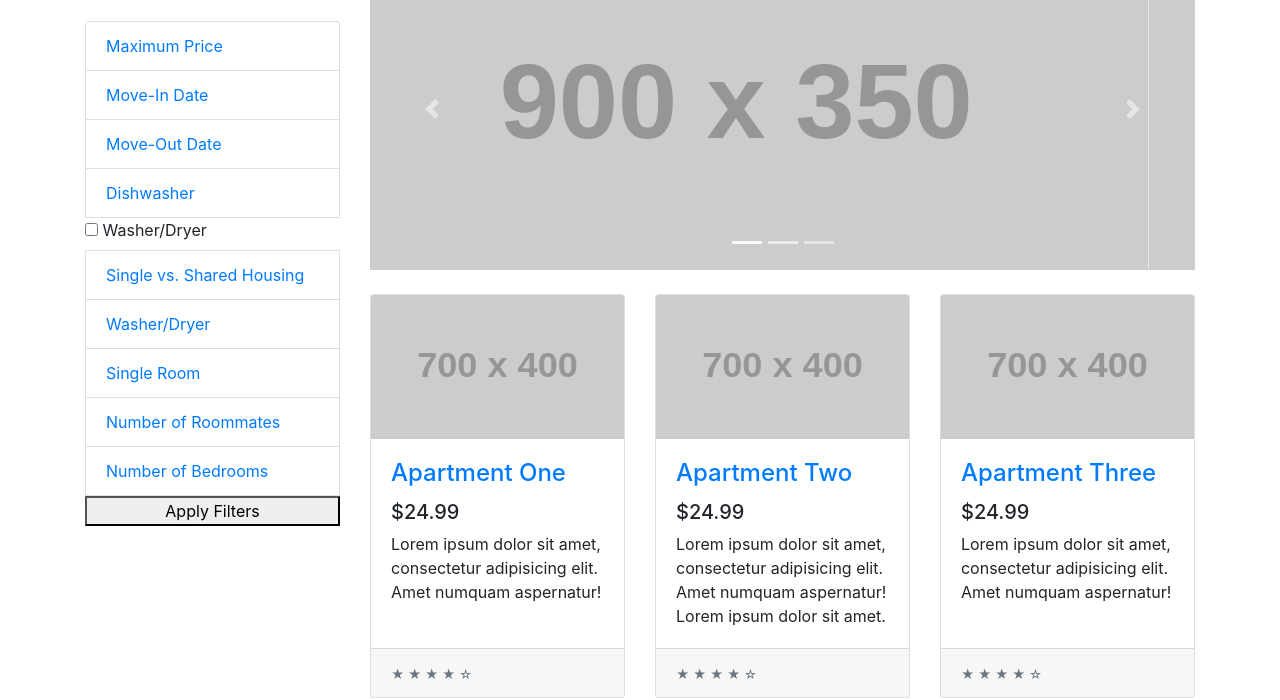
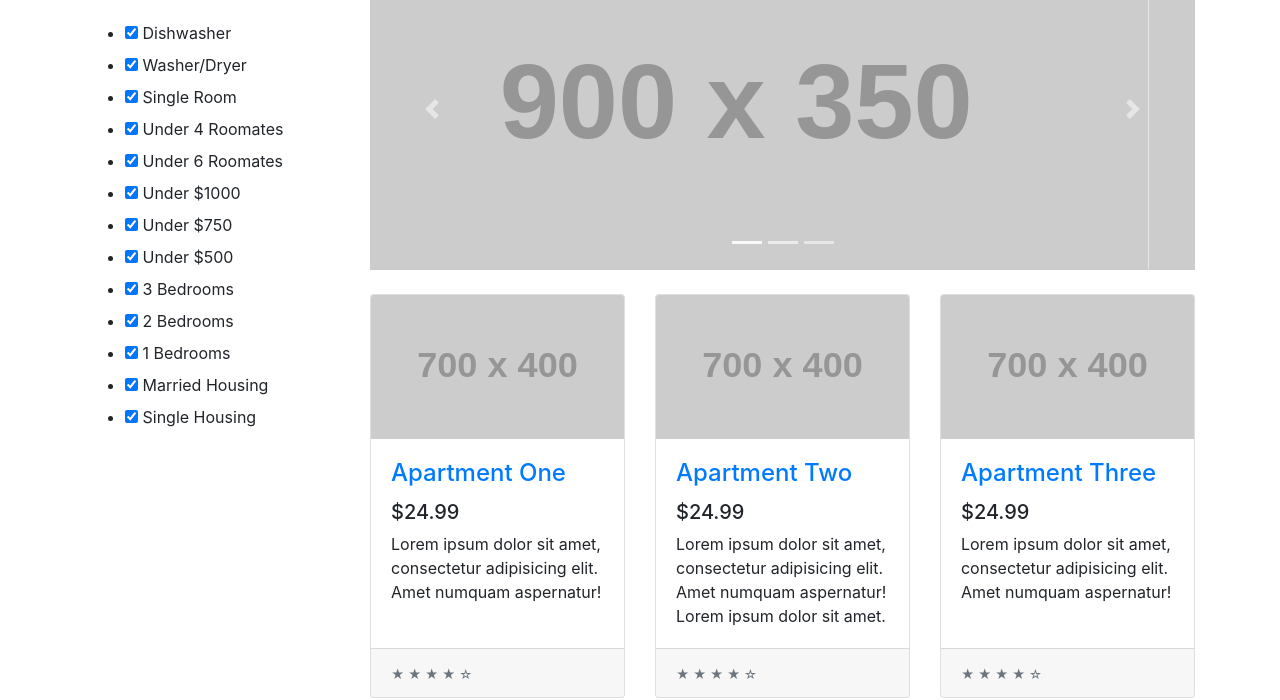
Before and after one commit to BYUCS452S2021/ProvoHousing, a plain HTML site: page listing_page/listings-view.html in a window 1280 px wide. Shown: the part 131-831 px from the top of the page. Drawn offline with nearby package versions, Linux system fonts and the light colour scheme; placeholder pictures from the web are drawn by us.

Commit message:
Made it possible to filter through the main page.

```diff
--- a/js/scripts.js
+++ b/js/scripts.js
@@ -5,3 +5,45 @@
 */
 // This file is intentionally blank
 // Use this file to add JavaScript to your project
+
+async function getListings() {
+    alert("hi")
+    //$(selector).filter('.dishwasher.washer/dryer');
+    let response = await fetch('https://kojk6n7n2e.execute-api.us-east-2.amazonaws.com/test/login');
+
+    let data = await response.json()
+    return data;
+}
+
+function displayFilters() {
+    $(".dishwasher").filter("washer/dryer");
+}
+
+//$( "div, span, p.myClass" ).css( "border", "3px solid red" );
+
+$(document).ready(function() {
+
+    $('input').click(function() {
+        var category = $(this).val();
+
+        $('.' + category).each(function () {
+            var anyChecked = false;
+            var classArray = this.className.split(/\s+/);
+
+            for(idx in classArray)
+            {
+                if ($('#filter-' + classArray[idx]).is(":checked"))
+                {
+                    anyChecked = true;
+                    break;
+                }
+            }
+
+            if (! anyChecked) $(this).hide();
+            else $(this).show();
+
+        });
+
+    });
+
+});
--- a/listing_page/listings-view.html
+++ b/listing_page/listings-view.html
@@ -7,9 +7,13 @@
         <meta name="author" content="" />
         <title>Provo Housing</title>
         <!-- Favicon-->
-        <link rel="icon" type="image/x-icon" href="assets/favicon.ico" />
+        <link rel="icon" type="image/x-icon" href="../assets/favicon.ico" />
         <!-- Core theme CSS (includes Bootstrap)-->
         <link href="../css/styles.css" rel="stylesheet" />
+        <!-- Core theme JS-->
+        <script src="https://ajax.googleapis.com/ajax/libs/jquery/3.5.1/jquery.min.js"></script>
+        <script src="../js/scripts.js"></script>
+
     </head>
     <body>
         <!-- Navigation-->
@@ -35,17 +39,60 @@
                 <div class="col-lg-3">
                     <h1 class="my-4">Shop Name</h1>
                     <div class="list-group">
-                        <a class="list-group-item" href="#!">Maximum Price</a>
-                        <a class="list-group-item" href="#!">Move-In Date</a>
-                        <a class="list-group-item" href="#!">Move-Out Date</a>
-                        <a class="list-group-item" href="#!">Dishwasher</a>
-                        <div class="checkbox"><label><input type="checkbox" rel="washer-dryer"/> Washer/Dryer</label></div>
-                        <a class="list-group-item" href="#!">Single vs. Shared Housing</a>
-                        <a class="list-group-item" href="#!">Washer/Dryer</a>
-                        <a class="list-group-item" href="#!">Single Room</a>
-                        <a class="list-group-item" href="#!">Number of Roommates</a>
-                        <a class="list-group-item" href="#!">Number of Bedrooms</a>
-                        <button onclick="myFunction()">Apply Filters</button>
+                        <ul id="filters">
+                            <li>
+                                <input type="checkbox" value="dishwasher" id="filter-dishwasher" checked/>
+                                <label for="filter-dishwasher">Dishwasher</label>
+                            </li>
+                            <li>
+                                <input type="checkbox" value="washer-dryer" id="filter-washer-dryer" checked/>
+                                <label for="filter-washer-dryer">Washer/Dryer</label>
+                            </li>
+                            <li>
+                                <input type="checkbox" value="single-room" id="filter-single-room" checked/>
+                                <label for="filter-single-room">Single Room</label>
+                            </li>
+                            <li>
+                                <input type="checkbox" value="under-4-roommates" id="filter-under-4-roommates" checked/>
+                                <label for="filter-under-4-roommates">Under 4 Roomates</label>
+                            </li>
+                            <li>
+                                <input type="checkbox" value="under-6-roommates" id="filter-under-6-roommates" checked/>
+                                <label for="filter-under-6-roommates">Under 6 Roomates</label>
+                            </li>
+                            <li>
+                                <input type="checkbox" value="under-$1000" id="filter-under-$1000" checked/>
+                                <label for="filter-under-$1000">Under $1000</label>
+                            </li>
+                            <li>
+                                <input type="checkbox" value="under-$750" id="filter-under-$750" checked/>
+                                <label for="filter-under-$750">Under $750</label>
+                            </li>
+                            <li>
+                                <input type="checkbox" value="under-$500" id="filter-under-$500" checked/>
+                                <label for="filter-under-$500">Under $500</label>
+                            </li>
+                            <li>
+                                <input type="checkbox" value="3-bed" id="3-bed" checked/>
+                                <label for="3-bed">3 Bedrooms</label>
+                            </li>
+                            <li>
+                                <input type="checkbox" value="2-bed" id="2-bed" checked/>
+                                <label for="2-bed">2 Bedrooms</label>
+                            </li>
+                            <li>
+                                <input type="checkbox" value="1-bed" id="1-bed" checked/>
+                                <label for="1-bed">1 Bedrooms</label>
+                            </li>
+                            <li>
+                                <input type="checkbox" value="married-housing" id="married-housing" checked/>
+                                <label for="married-housing">Married Housing</label>
+                            </li>
+                            <li>
+                                <input type="checkbox" value="single-housing" id="single-housing" checked/>
+                                <label for="single-housing">Single Housing</label>
+                            </li>
+                        </ul>
                     </div>
                 </div>
                 <div class="col-lg-9">
@@ -71,7 +118,7 @@
                     </div>
                     <div class="row">
                         <div class="col-lg-4 col-md-6 mb-4 one">
-                            <div class="card h-100">
+                            <div class="card h-100 dishwasher washer-dryer">
                                 <a href="room-view.html"><img class="card-img-top" src="https://via.placeholder.com/700x400" alt="..." /></a>
                                 <div class="card-body">
                                     <h4 class="card-title"><a href="room-view.html">Apartment One</a></h4>
@@ -82,7 +129,7 @@
                             </div>
                         </div>
                         <div class="col-lg-4 col-md-6 mb-4">
-                            <div class="card h-100">
+                            <div class="card h-100 dishwasher">
                                 <a href="#!"><img class="card-img-top" src="https://via.placeholder.com/700x400" alt="..." /></a>
                                 <div class="card-body">
                                     <h4 class="card-title"><a href="#!">Apartment Two</a></h4>
@@ -93,7 +140,7 @@
                             </div>
                         </div>
                         <div class="col-lg-4 col-md-6 mb-4">
-                            <div class="card h-100">
+                            <div class="card h-100 washer-dryer">
                                 <a href="#!"><img class="card-img-top" src="https://via.placeholder.com/700x400" alt="..." /></a>
                                 <div class="card-body">
                                     <h4 class="card-title"><a href="#!">Apartment Three</a></h4>
@@ -145,9 +192,7 @@
             <div class="container"><p class="m-0 text-center text-white">Copyright &copy; Your Website 2021</p></div>
         </footer>
         <!-- Bootstrap core JS-->
-        <script src="https://code.jquery.com/jquery-3.5.1.slim.min.js"></script>
+        <script scr="https://unpkg.com/axios/dist/axios.min.js"></script>
         <script src="https://cdn.jsdelivr.net/npm/bootstrap@4.6.0/dist/js/bootstrap.bundle.min.js"></script>
-        <!-- Core theme JS-->
-        <script src="./js/scripts.js"></script>
     </body>
 </html>
```
